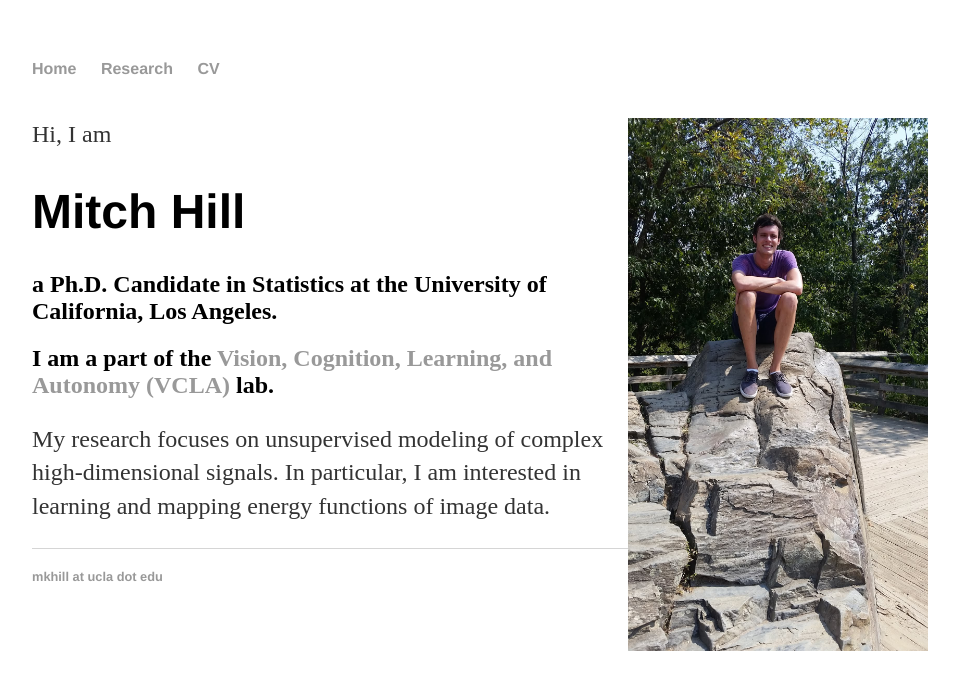
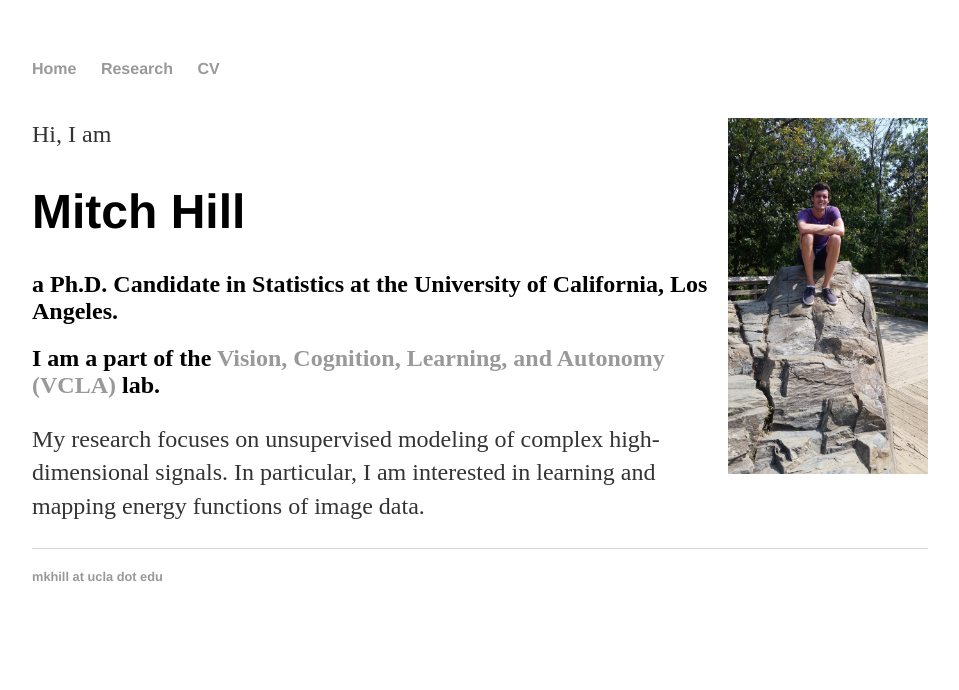
Before and after one commit to point0bar1/point0bar1.github.io, a Jekyll site: the page built from index.html, in a window 1280 px wide. Shown: the top 690 px of the page, without its empty margins (160-1119 px from the left). Built offline with Jekyll 4.4.1, drawn with Linux system fonts in a browser that asks for light colours.

Commit message:
Update index.html

```diff
--- a/index.html
+++ b/index.html
@@ -3,7 +3,7 @@ layout: default
 title: Mitch Hill (Home)
 ---
 <div class="blurb">
-	<img align="right" src="mitch_web.jpg" width=300>
+	<img align="right" src="mitch_web.jpg" width=200>
 	<p>Hi, I am</p>
 	<h1> Mitch Hill </h1>
 	<h2> a Ph.D. Candidate in Statistics at the University of California, Los Angeles. </h2>
```
